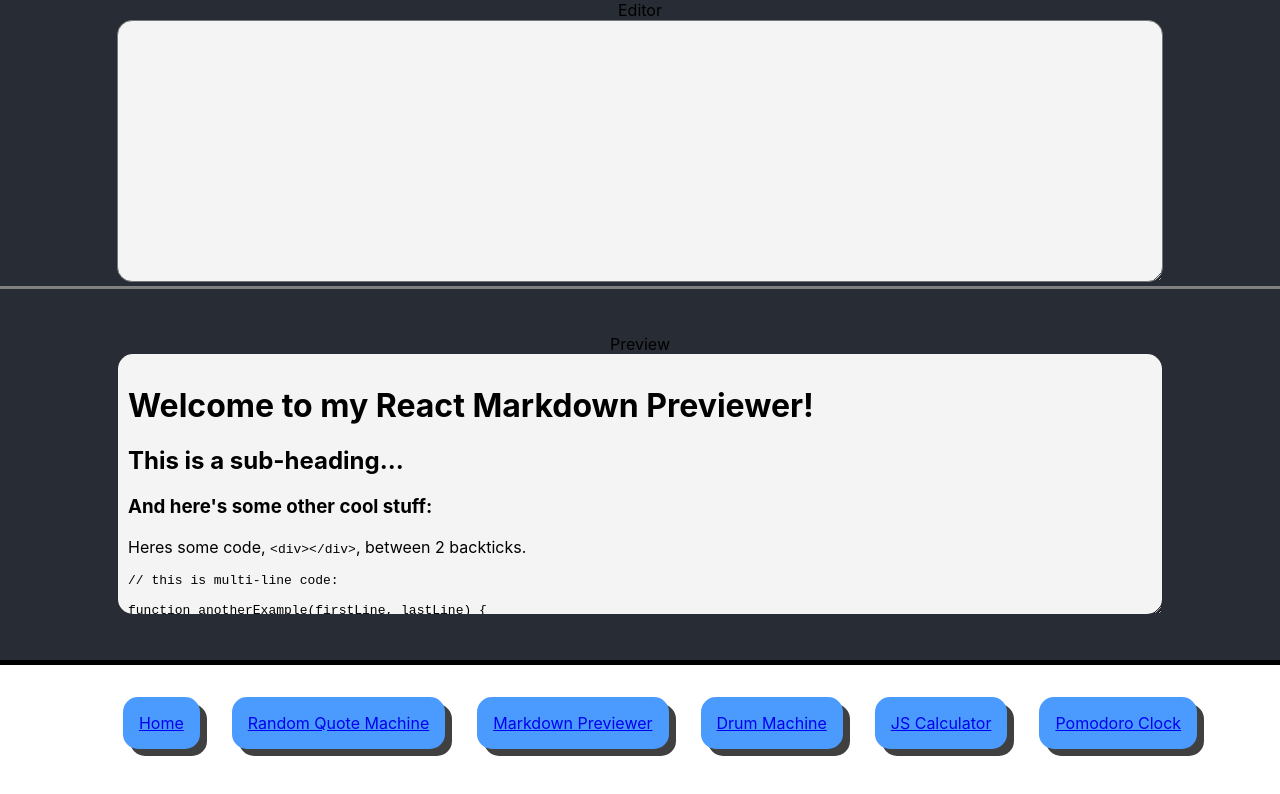
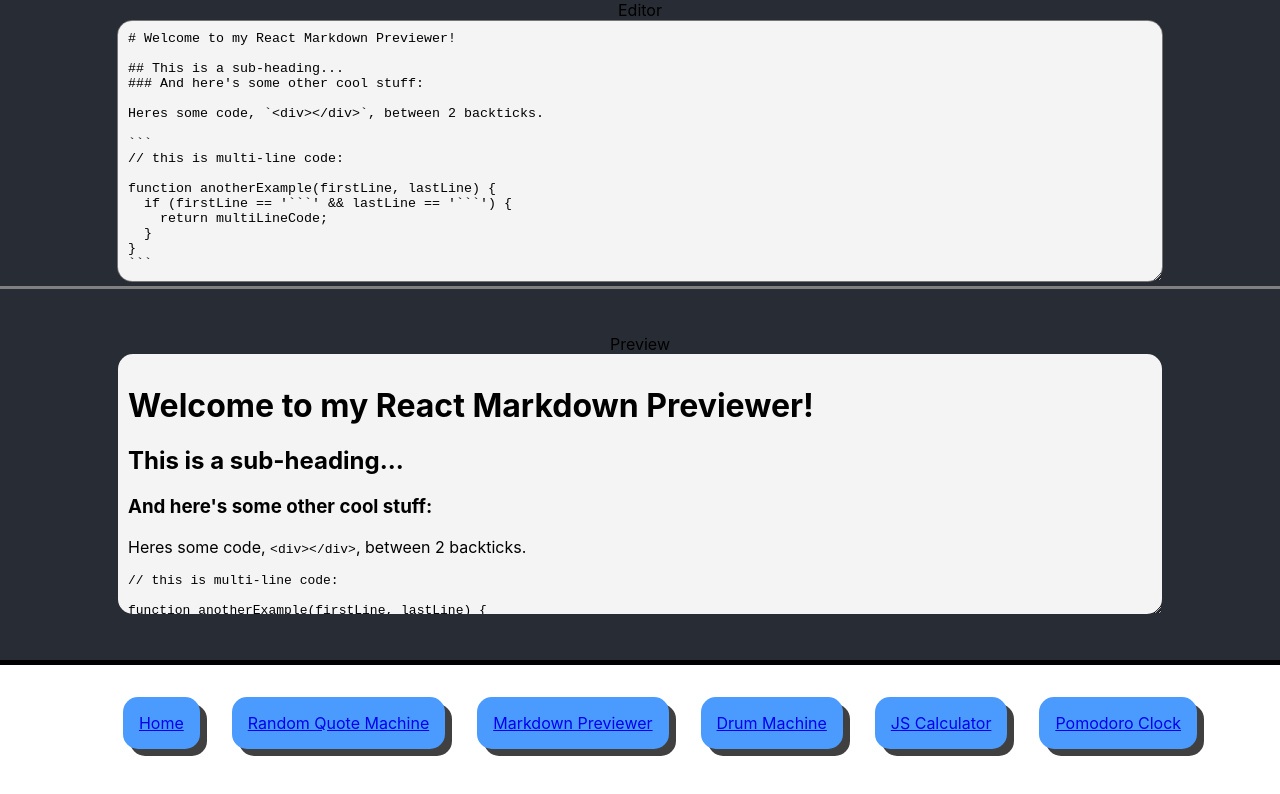
Before and after one commit to chiubaca/fcc-front-end-libs-challenge, a React (Create React App) app: page /markdown-previewer in a window 1280 px wide. Shown: the top 794 px of the page. Built offline with nearby package versions, Linux system fonts and the light colour scheme.

Commit message:
handling reactivity correctly in the value attribute

```diff
--- a/src/pages/MarkdownPreviewer/index.js
+++ b/src/pages/MarkdownPreviewer/index.js
@@ -18,7 +18,7 @@ class MarkdownPreviewer extends React.Component {
 
   render() {
     return <main id="markdown-previewer">
-      <Editor handleChange={this.handleChange} />
+      <Editor handleChange={this.handleChange} content={this.state.content} />
       <Preview content={this.state.content} />
     </main>
   }
@@ -28,7 +28,7 @@ function Editor(props) {
   return (
     <div id="editor-container">
       <div>Editor</div>
-      <textarea name="" id="editor" onChange={props.handleChange}></textarea>
+      <textarea id="editor" value={props.content} type="text" onChange={props.handleChange}></textarea>
     </div>
   )
 }
```
